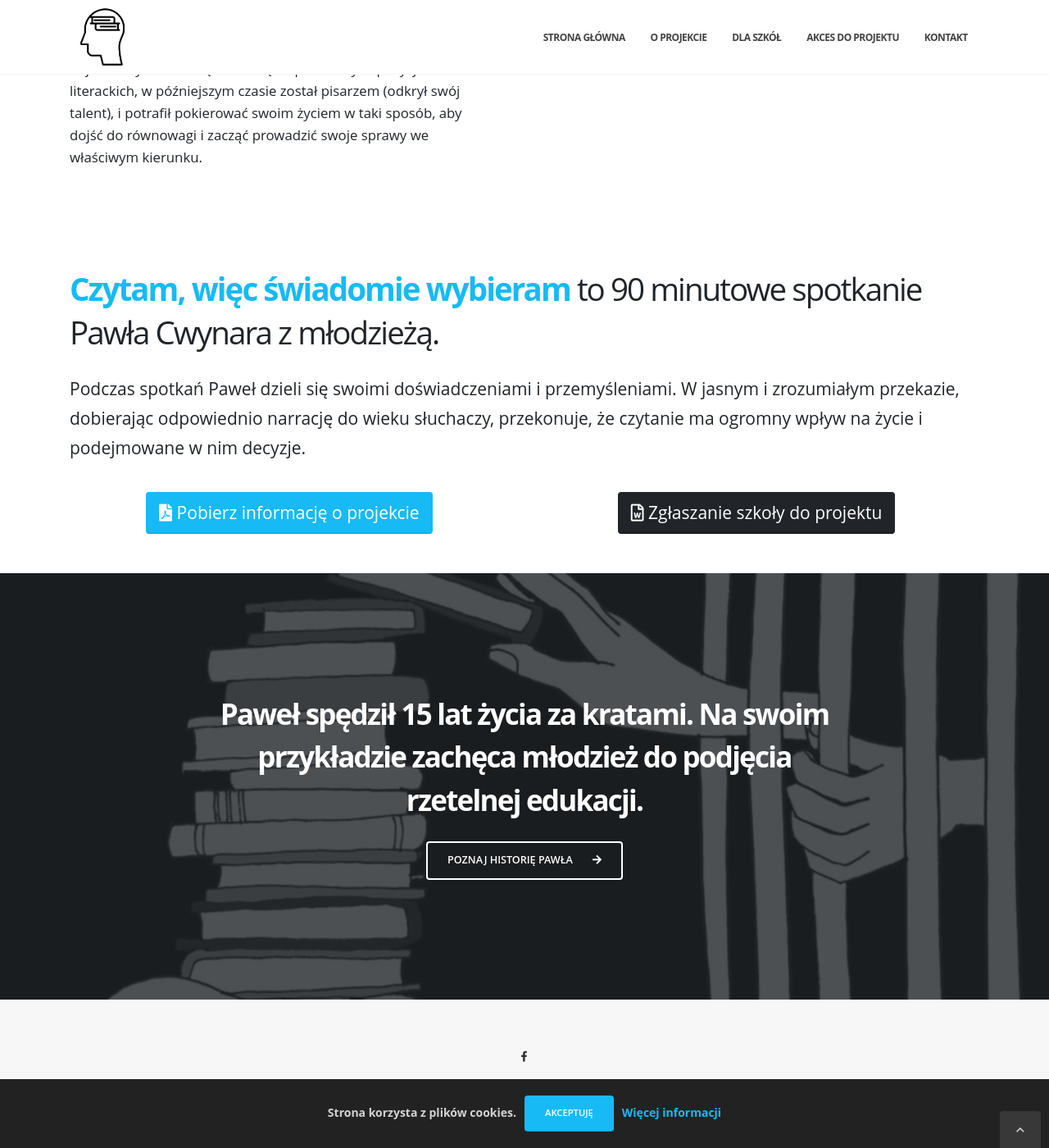
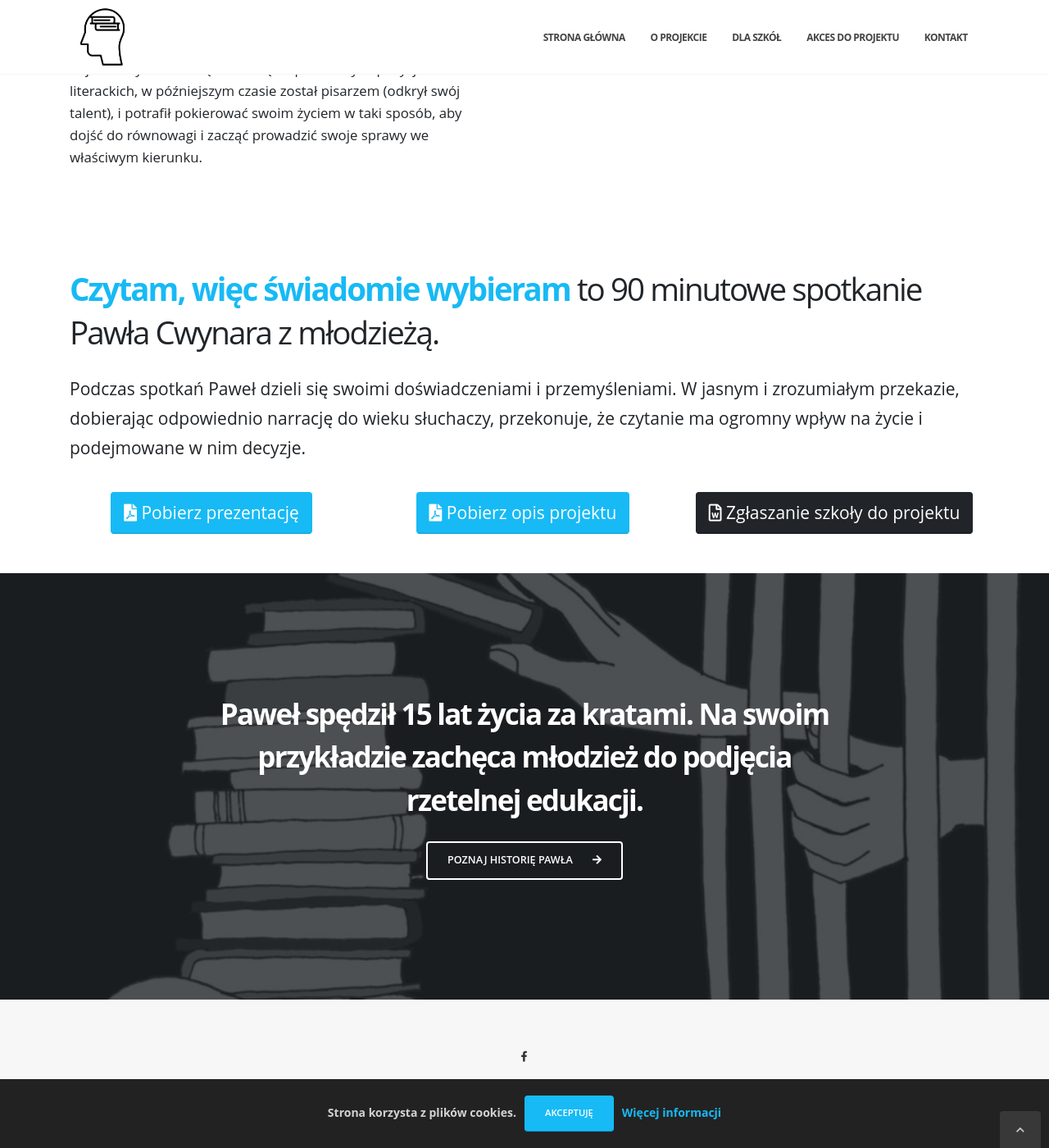
Before and after one commit to noweteraz/czytam-noweteraz-pl, a Jekyll site: the page built from _pages/projekt-czytam-wiec-swiadomie-wybieram.html, in a window 1280 px wide and 1400 px high, scrolled down 1074 px. Shown: the whole window at 82% size. Built offline with Jekyll 4.4.1, drawn with Linux system fonts in a browser that asks for light colours; some web fonts are replaced.

Commit message:
Update content.

```diff
--- a/_includes/footer.html
+++ b/_includes/footer.html
@@ -21,7 +21,7 @@
           <ul class="footer-social-icons social-icons social-icons-clean social-icons-icon-dark mb-3">
             <li class="social-icons-facebook"><a href="https://www.facebook.com/{{ site.social.facebook }}" target="_blank" title="Facebook"><i class="fab fa-facebook-f"></i></a></li>
           </ul>
-          <p><strong>© Copyright {{ site.time | date: '%Y' }} by {{ site.company.name }}. All Rights Reserved.</p>
+          <p><strong>© Copyright {{ site.time | date: '%Y' }} by {{ site.company.name }}. All Rights Reserved. | <a class="text-color-grey text-3" href="/polityka-prywatnosci/"> <strong>Polityka prywatności</strong></a></p>
         </div>
       </div>
     </div>
--- a/_pages/contact.html
+++ b/_pages/contact.html
@@ -18,7 +18,7 @@ onload="if(submitted) {window.location='/thankyou.html';}"></iframe>
                     <h2 class="text-color-dark font-weight-bold text-center text-8 line-height-2 mb-0">Formularz kontaktowy</h2>
                 </div>
                 <div class="overflow-hidden mb-4 pb-3">
-                    <h4 class="text-color-dark text-center text-4 line-height-2 mb-2">Kontakt do koordynatora projektu: Monika Krzebietka: <a href="tel:48511751153">tel.: 511 751 153</a></h4>
+                    <h4 class="text-color-dark text-center text-4 line-height-2 mb-2">Kontakt do koordynatora projektu: Monika Krzebietka: <a href="tel:+48511751153">tel.: 511 751 153</a></h4>
                     <p class="text-color-dark text-center text-4 line-height-2 mb-0">
                         Proszę wypełnić wszystkie wymagane pola. Po otrzymaniu informacji, skontaktujemy się z wami. Jeśli chcesz <strong>zgłosić akces swojej instytucji do projektu</strong>, <a href="/formularz-zgloszenia-do-projektu/">skorzystaj z tego formularza.</a></p>
                     </p>
--- a/_pages/formularz-zgloszenia-do-projektu.html
+++ b/_pages/formularz-zgloszenia-do-projektu.html
@@ -18,7 +18,7 @@ onload="if(submitted) {window.location='/thankyou.html';}"></iframe>
                     <h2 class="text-color-dark font-weight-bold text-center text-8 line-height-2 mb-0">Formularz zgłoszenia</h2>
                 </div>
                 <div class="overflow-hidden mb-4 pb-3">
-                    <p class="text-color-dark text-center text-4 line-height-2 mb-0">Przy pomocy tego formularza możecie zgłosić swoją instytucję do Projektu. Proszę wypełnić wszystkie wymagane pola (oznaczone gwiazdką *). Po otrzymaniu zgłoszenia, skontaktujemy się z wami aby omówić szczegóły realizacji. W razie jakichkolwiek pytań proszę skontaktować się z koordynatorem projektu: Monika Krzebietka: <a href="tel:48511751153">tel.: 511 751 153</a></p>
+                    <p class="text-color-dark text-center text-4 line-height-2 mb-0">Przy pomocy tego formularza możecie zgłosić swoją instytucję do Projektu. Proszę wypełnić wszystkie wymagane pola (oznaczone gwiazdką *). Po otrzymaniu zgłoszenia, skontaktujemy się z wami aby omówić szczegóły realizacji. W razie jakichkolwiek pytań proszę skontaktować się z koordynatorem projektu: Monika Krzebietka: <a href="tel:+48511751153">tel.: 511 751 153</a></p>
                 </div>
             </div>
         </div>
--- a/_pages/projekt-czytam-wiec-swiadomie-wybieram.html
+++ b/_pages/projekt-czytam-wiec-swiadomie-wybieram.html
@@ -51,13 +51,17 @@ lang: pl_PL
         <h2 class="text-10 font-weight-normal text-color-dark mb-4 line-height-4"><span class="text-color-primary font-weight-bold "> {{ site.title-school }} </span>to 90 minutowe spotkanie Pawła Cwynara z młodzieżą.</h2>
         <p class="text-5 font-weight-normal text-color-dark line-height-7">Podczas spotkań Paweł dzieli się swoimi doświadczeniami i przemyśleniami. W jasnym i zrozumiałym przekazie, dobierając odpowiednio narrację do wieku słuchaczy, przekonuje, że czytanie ma ogromny wpływ na życie i podejmowane w nim decyzje. </p>
         <div class="row">
-        <div class="col-md-6">
+        <div class="col-md-4">
         <p class="text-center">
-          <a target="_blank" href="/assets/files/fundacja-nowe-teraz-projekt-czytam-wiec-swiadomie-wybieram.pdf" class="text-5 mt-3 mr-1 btn btn-primary"><i class="fas fa-file-pdf"></i> Pobierz informację o projekcie</a>
+          <a target="_blank" href="/assets/files/fundacja-nowe-teraz-projekt-czytam-wiec-swiadomie-wybieram.pdf" class="text-5 mt-3 mr-1 btn btn-primary"><i class="fas fa-file-pdf"></i> Pobierz prezentację</a>
         </p>
         </div>
-
-        <div class="col-md-6">
+        <div class="col-md-4">
+          <p class="text-center">
+            <a target="_blank" href="/assets/files/fundacja-nowe-teraz-opis-projektu-czytam-wiec-swiadomie-wybieram.pdf" class="text-5 mt-3 mr-1 btn btn-primary"><i class="fas fa-file-pdf"></i> Pobierz opis projektu</a>
+          </p>
+          </div>
+        <div class="col-md-4">
           <p class="text-center">
             <a href="/formularz-zgloszenia-do-projektu/" class="text-5 mt-3 mr-1 btn btn-dark"><i class="far fa-file-word"></i> Zgłaszanie szkoły do projektu</a>
           </p>
```
Also changed, not shown: 8 other files.
